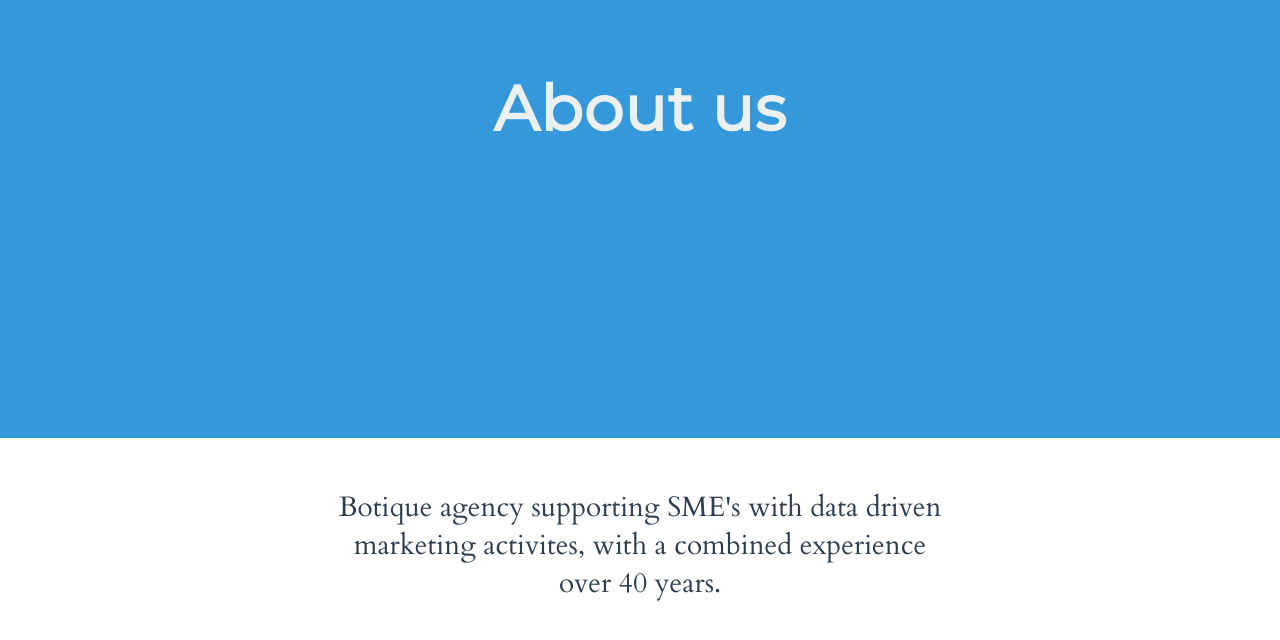
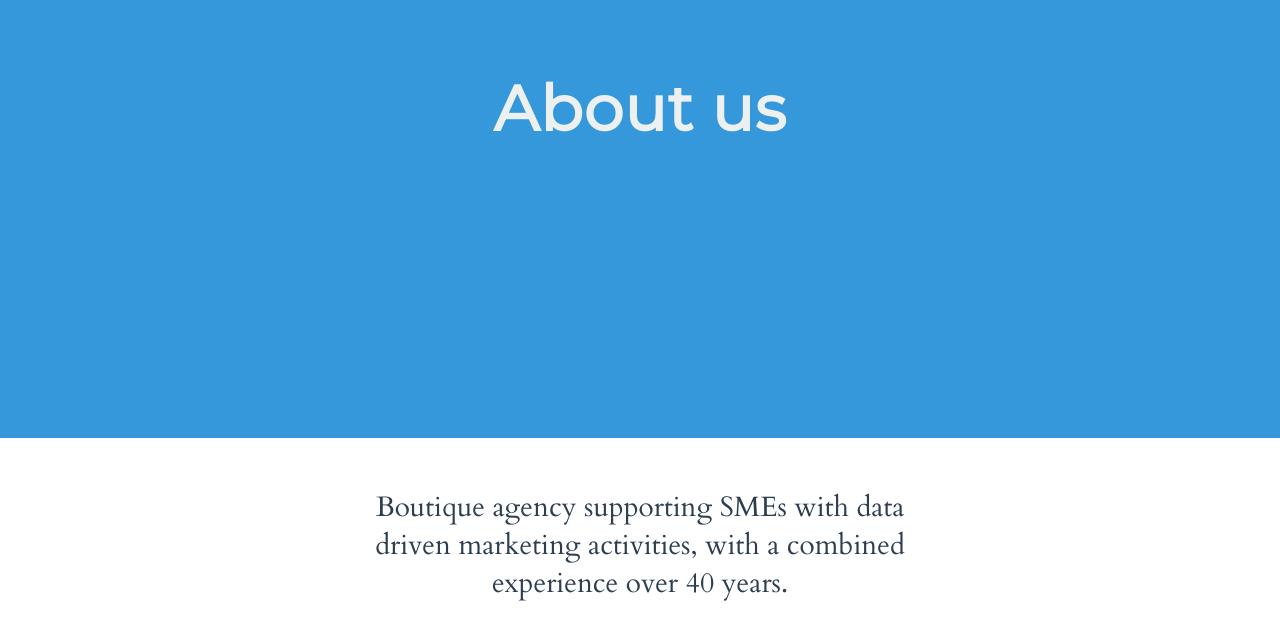
Before and after one commit to Damarltd/damar, a plain HTML site: page index.html in a window 1280 px wide. Shown: the part 1670-2310 px from the top of the page. Drawn offline with Linux system fonts and the light colour scheme.

Commit message:
Spell check update

```diff
--- a/index.html
+++ b/index.html
@@ -105,7 +105,7 @@
 
     <section class="section section--alignCentered section--description">
       <p class="color--darkgrey section__description">
-        Botique agency supporting SME's with data driven marketing activites, with a combined experience over 40 years.
+        Boutique agency supporting SMEs with data driven marketing activities, with a combined experience over 40 years.
       </p>
 
     <div class="background--skyBlue modal--closed">
```
